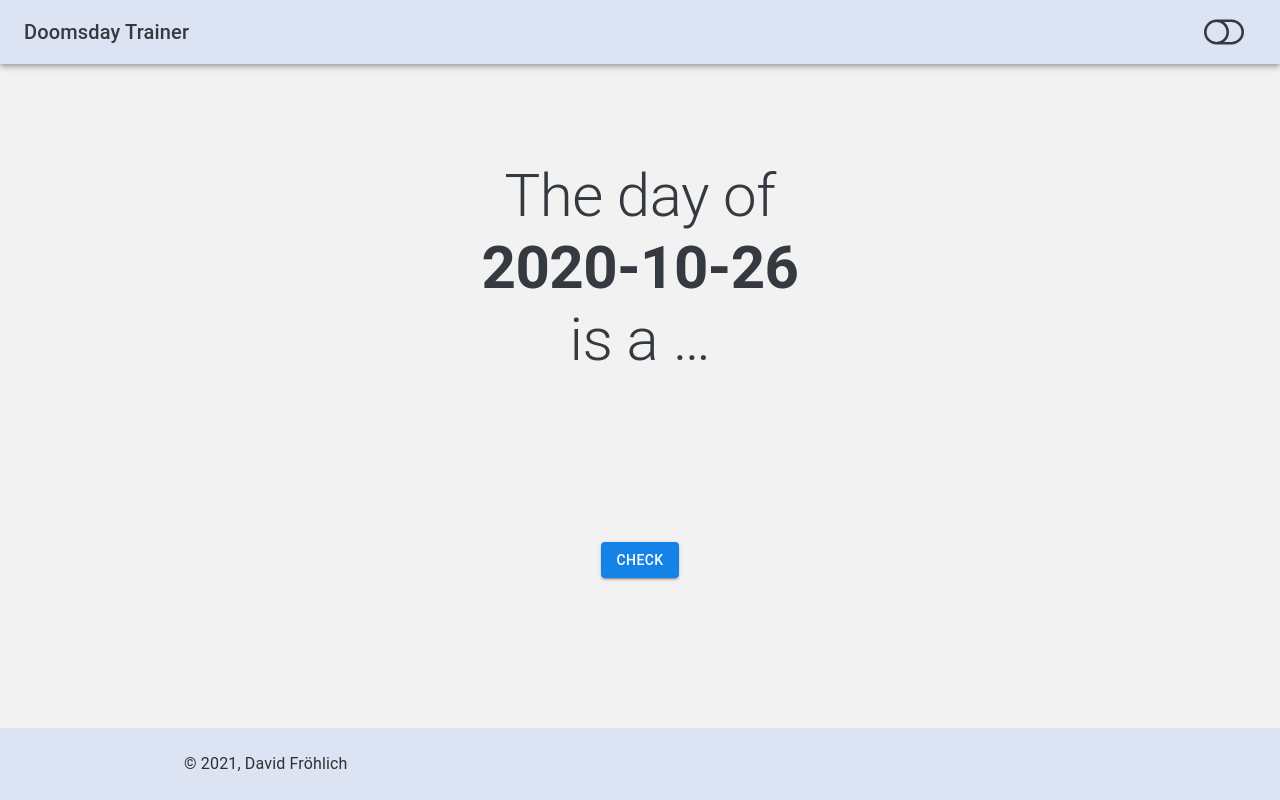
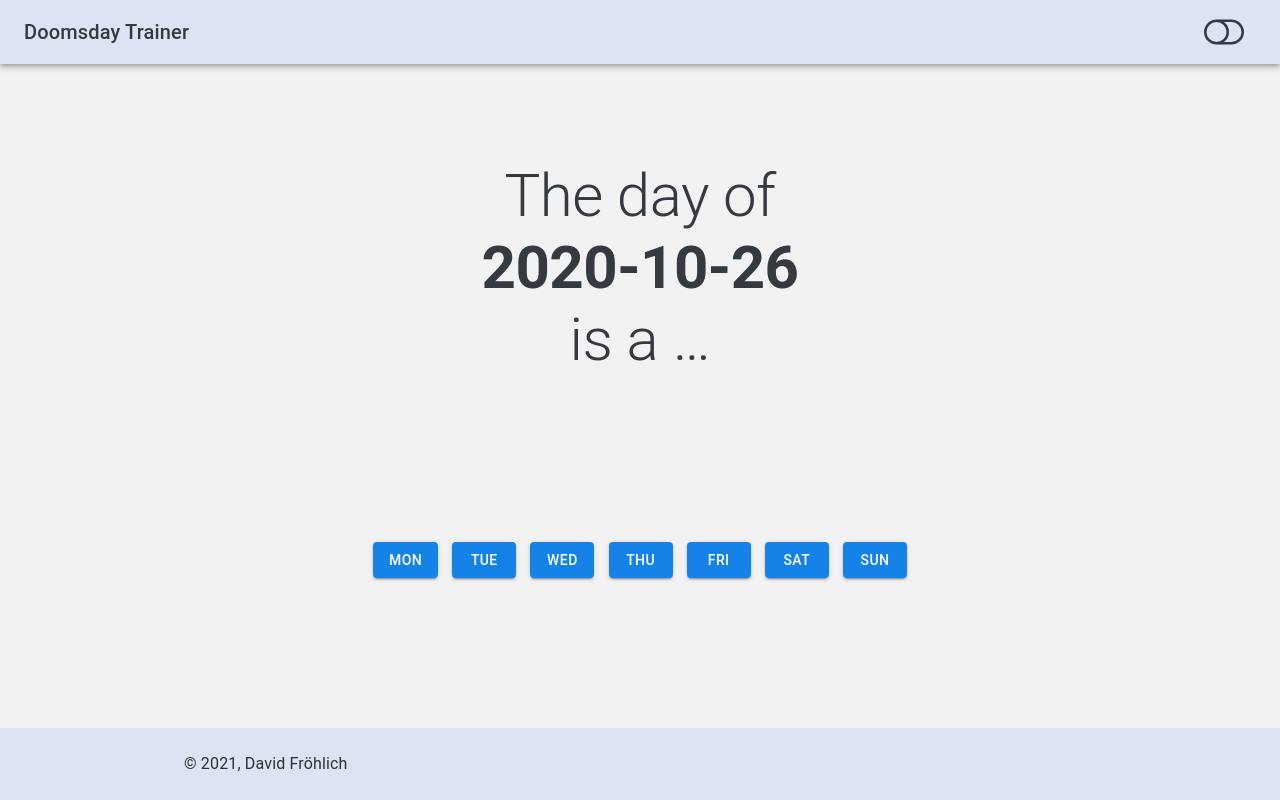
Before and after one commit to semperhilaris/doomsday-trainer, a Gatsby site: page /practice in a window 1280 px wide. Built offline with nearby package versions, Linux system fonts and the light colour scheme; Gatsby itself is replaced by a stand-in of ours.

Commit message:
Added solution input with verification.

```diff
--- a/src/components/doomsday/trainer.tsx
+++ b/src/components/doomsday/trainer.tsx
@@ -1,6 +1,6 @@
 import React, { useState }  from 'react';
 import Moment from 'react-moment';
-import { Typography, Button } from '@material-ui/core';
+import { Typography, Button, Box } from '@material-ui/core';
 
 import { Lazy } from '../../components';
 import { FCC } from '../../util';
@@ -15,10 +15,16 @@ function getRamdomDateInBetween(start: string, end: string) {
 const DoomsdayTrainer: FCC = () => {
     const [date, setDate] = useState<Date>(getRamdomDateInBetween('1900-01-01', '2020-12-31'));
     const [showSolution, setShowSolution] = useState<boolean>(false);
+    const [isCorrect, setIsCorrect] = useState<boolean>(false);
 
     function reset() {
         setShowSolution(false);
         setDate(getRamdomDateInBetween('1900-01-01', '2020-12-31'));
+    }
+
+    function check(solution: number) {
+        setIsCorrect(date.getDay() === solution);
+        setShowSolution(true);
     }
 
     return (
@@ -29,12 +35,22 @@ const DoomsdayTrainer: FCC = () => {
                 is a …
                 <Lazy type="fade" in={ showSolution } timeout={ {enter: 1500, exit: 0} }>
                     <div>
-                        <strong><Moment format="dddd">{ date }</Moment>.</strong><br/>
+                        <Box sx={{ fontWeight: 'bold', color: isCorrect ? '#4caf50' : '#ef5350' }}>
+                            <Moment format="dddd">{ date }</Moment>.
+                        </Box>
                         <Button onClick={() => { reset() }} variant="contained" color="primary">NEW DATE</Button>
                     </div>
                 </Lazy>
                 <Lazy type="fade" in={ !showSolution } timeout={ {enter: 1500, exit: 0} }>
-                    <Button onClick={() => { setShowSolution(true) }} variant="contained" color="primary">CHECK</Button>
+                    <div>
+                        <Button variant="contained" color="primary" onClick={() => { check(1) }}>Mon</Button>&nbsp;
+                        <Button variant="contained" color="primary" onClick={() => { check(2) }}>Tue</Button>&nbsp;
+                        <Button variant="contained" color="primary" onClick={() => { check(3) }}>Wed</Button>&nbsp;
+                        <Button variant="contained" color="primary" onClick={() => { check(4) }}>Thu</Button>&nbsp;
+                        <Button variant="contained" color="primary" onClick={() => { check(5) }}>Fri</Button>&nbsp;
+                        <Button variant="contained" color="primary" onClick={() => { check(6) }}>Sat</Button>&nbsp;
+                        <Button variant="contained" color="primary" onClick={() => { check(0) }}>Sun</Button>
+                    </div>
                 </Lazy>
             </Typography>
         </div>
```
